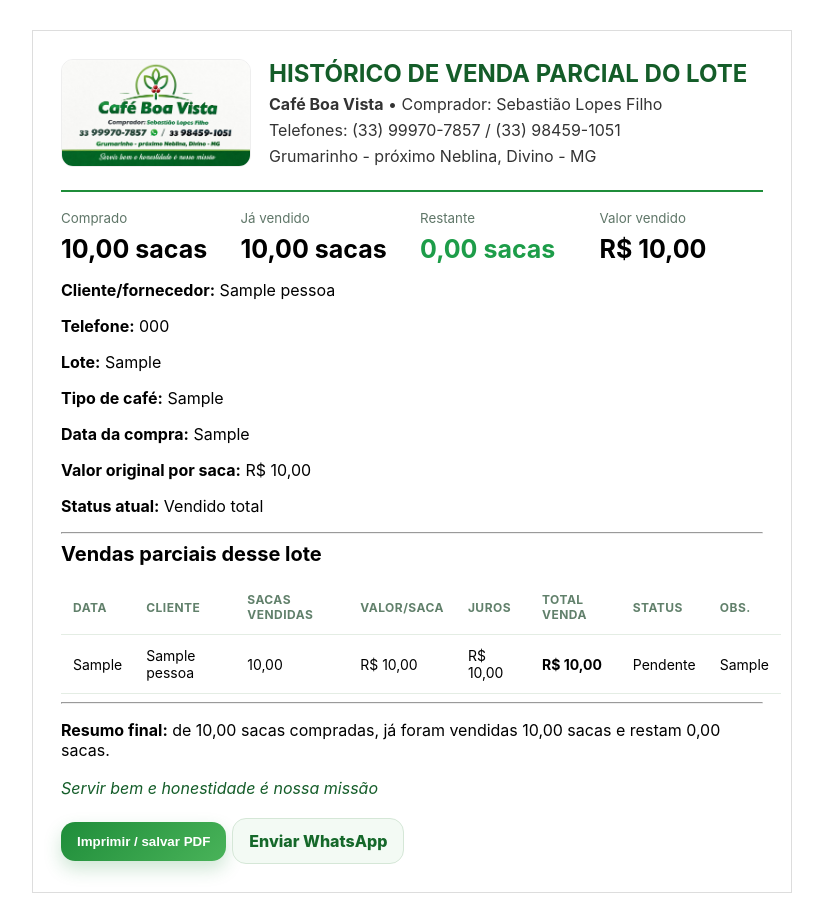
After one commit to sketchJayJay/sistemaagroseguro, a Flask app: page /compras/1/historico in a window 1280 px wide. The commit adds this page. Shown: the whole page, without its empty margins (228-1051 px from the left). Run offline with Flask 3, Linux system fonts and the light colour scheme; tables that the repository leaves empty hold one stand-in row (values such as "Sample post").

Commit message:
Add files via upload

```diff
--- a/app.py
+++ b/app.py
@@ -351,6 +351,29 @@ def atualizar_adiantamentos_abertos(pessoa_id=None):
             pass
 
 
+
+
+def get_lote_historico(compra_id):
+    """Resumo completo de um lote/compra com vendas parciais e saldo restante."""
+    compra = fetchone(f"""SELECT c.*, p.nome pessoa_nome, p.documento, p.telefone, p.whatsapp, p.cidade, p.fazenda,
+        ({lote_estoque_expr()}) estoque_lote,
+        COALESCE((SELECT SUM(v.quantidade_sacas) FROM vendas v WHERE v.compra_id=c.id),0) vendido,
+        COALESCE((SELECT SUM(v.valor_total) FROM vendas v WHERE v.compra_id=c.id),0) valor_vendido,
+        COALESCE((SELECT SUM(v.lucro_total) FROM vendas v WHERE v.compra_id=c.id),0) lucro_total_lote
+        FROM compras c LEFT JOIN pessoas p ON p.id=c.pessoa_id WHERE c.id=?""", (compra_id,))
+    if not compra:
+        return None
+    vendas_lote = fetchall("""SELECT v.*, p.nome pessoa_nome
+        FROM vendas v LEFT JOIN pessoas p ON p.id=v.pessoa_id
+        WHERE v.compra_id=? ORDER BY v.data ASC, v.id ASC""", (compra_id,))
+    qtd_original = float(compra['quantidade_sacas'] or 0)
+    vendido = float(compra['vendido'] or 0)
+    restante = float(compra['estoque_lote'] or 0)
+    valor_vendido = float(compra['valor_vendido'] or 0)
+    texto = f"""Café Boa Vista\nHistórico do lote\n\nCliente/fornecedor: {compra['pessoa_nome'] or 'Sem cadastro'}\nLote: {compra['lote'] or ('Lote ' + str(compra['id']))}\nTipo: {compra['tipo_cafe'] or '-'}\nComprado: {br_num(qtd_original)} sacas\nVendido parcialmente: {br_num(vendido)} sacas\nRestante: {br_num(restante)} sacas\nValor vendido: {br_money(valor_vendido)}"""
+    return dict(compra=compra, vendas=vendas_lote, qtd_original=qtd_original, vendido=vendido,
+                restante=restante, valor_vendido=valor_vendido, texto_whatsapp=texto, hoje=today())
+
 def lote_estoque_expr():
     return """c.quantidade_sacas - COALESCE((SELECT SUM(v.quantidade_sacas) FROM vendas v WHERE v.compra_id=c.id),0)"""
 
@@ -601,7 +624,10 @@ def compras():
                     (request.form['data'], 'Saída', f"Compra de café - {lote}", 'Compra de café', total, request.form.get('status_pagamento'), f"compra:{compra_id}"))
         con.commit(); con.close(); log_acao('Compra lançada', 'compra', compra_id, f"{lote} - {br_money(total)}"); flash('Compra lançada. Sacas calculadas, lote, estoque e financeiro atualizados.')
         return redirect(url_for('compras'))
-    rows = fetchall("""SELECT compras.*, pessoas.nome pessoa_nome FROM compras LEFT JOIN pessoas ON pessoas.id = compras.pessoa_id ORDER BY compras.id DESC""")
+    rows = fetchall(f"""SELECT c.*, pessoas.nome pessoa_nome, ({lote_estoque_expr()}) estoque_lote,
+        COALESCE((SELECT SUM(v.quantidade_sacas) FROM vendas v WHERE v.compra_id=c.id),0) vendido,
+        COALESCE((SELECT SUM(v.valor_total) FROM vendas v WHERE v.compra_id=c.id),0) valor_vendido
+        FROM compras c LEFT JOIN pessoas ON pessoas.id = c.pessoa_id ORDER BY c.id DESC""")
     return render_template('compras.html', compras=rows, pessoas=pessoas_rows, hoje=today(), tipos_cafe=TIPOS_CAFE)
 
 
@@ -779,8 +805,13 @@ def vendas():
         cur.execute("INSERT INTO financeiro (data,tipo,descricao,categoria,valor,status,origem) VALUES (?,?,?,?,?,?,?)",
                     (request.form['data'], 'Entrada', f"Venda de café - {lote or venda_id}", 'Venda de café', total, request.form.get('status_recebimento'), f"venda:{venda_id}"))
         con.commit(); con.close(); update_compra_status(compra_id)
+        restante_msg = ''
+        if compra_id:
+            resto = fetchone(f"SELECT ({lote_estoque_expr()}) estoque FROM compras c WHERE c.id=?", (compra_id,))
+            restante = float(resto['estoque'] or 0) if resto else 0
+            restante_msg = f' Restam {br_num(restante)} sacas neste lote.' if restante > 0.0001 else ' Esse lote foi vendido totalmente.'
         log_acao('Venda lançada', 'venda', venda_id, f"{lote} - {br_money(total)}")
-        flash('Venda lançada com lucro, juros e status de estoque atualizados.')
+        flash('Venda lançada com lucro, juros e status de estoque atualizados.' + restante_msg)
         return redirect(url_for('vendas'))
     rows = fetchall("""SELECT vendas.*, pessoas.nome pessoa_nome FROM vendas LEFT JOIN pessoas ON pessoas.id = vendas.pessoa_id ORDER BY vendas.id DESC""")
     return render_template('vendas.html', vendas=rows, pessoas=pessoas_rows, lotes=lotes, hoje=today(), tipos_cafe=TIPOS_CAFE)
@@ -844,6 +875,15 @@ def lotes():
         COALESCE((SELECT SUM(v.lucro_total) FROM vendas v WHERE v.compra_id=c.id),0) lucro
         FROM compras c LEFT JOIN pessoas p ON p.id=c.pessoa_id ORDER BY c.id DESC""")
     return render_template('lotes.html', lotes=rows)
+
+
+@app.route('/compras/<int:compra_id>/historico')
+def historico_lote(compra_id):
+    dados = get_lote_historico(compra_id)
+    if not dados:
+        flash('Lote/compra não encontrado.')
+        return redirect(url_for('compras'))
+    return render_template('recibo_lote.html', **dados)
 
 
 @app.route('/financeiro', methods=['GET','POST'])
--- a/templates/cliente_painel.html
+++ b/templates/cliente_painel.html
@@ -25,7 +25,7 @@
 
 <div class="card"><h2>Todas as vendas do cliente</h2><table><tr><th>Data</th><th>Tipo</th><th>Lote</th><th>Sacas</th><th>Preço/saca</th><th>Juros</th><th>Total</th><th>Status</th><th>Ações</th></tr>{% for v in vendas %}<tr><td>{{ v.data }}</td><td>{{ v.tipo_cafe or '-' }}</td><td>{{ v.lote or '-' }}</td><td>{{ v.quantidade_sacas|num }}</td><td>{{ v.valor_saca|money }}</td><td>{{ v.valor_juros|money }}</td><td>{{ v.valor_total|money }}</td><td><span class="badge {% if v.status_recebimento=='Recebido' %}ok{% else %}bad{% endif %}">{{ v.status_recebimento }}</span></td><td><a class="mini" href="{{ url_for('editar_venda', venda_id=v.id) }}">Editar</a></td></tr>{% endfor %}</table></div>
 
-<div class="card"><h2>Lotes/compras deste cliente</h2><table><tr><th>Data</th><th>Tipo</th><th>Lote</th><th>Comprado</th><th>Vendido</th><th>Estoque</th><th>Status</th><th>Ações</th></tr>{% for c in compras %}<tr><td>{{ c.data }}</td><td>{{ c.tipo_cafe or '-' }}</td><td>{{ c.lote or '-' }}</td><td>{{ c.quantidade_sacas|num }}</td><td>{{ c.vendido|num }}</td><td><b>{{ c.estoque_lote|num }}</b></td><td><span class="badge {% if c.estoque_lote>0 %}ok{% endif %}">{{ c.status_lote }}</span></td><td><a class="mini" href="{{ url_for('editar_compra', compra_id=c.id) }}">Editar</a></td></tr>{% endfor %}</table></div>
+<div class="card"><h2>Lotes/compras deste cliente</h2><table><tr><th>Data</th><th>Tipo</th><th>Lote</th><th>Comprado</th><th>Vendido</th><th>Estoque</th><th>Status</th><th>Ações</th></tr>{% for c in compras %}<tr><td>{{ c.data }}</td><td>{{ c.tipo_cafe or '-' }}</td><td>{{ c.lote or '-' }}</td><td>{{ c.quantidade_sacas|num }}</td><td>{{ c.vendido|num }}</td><td><b>{{ c.estoque_lote|num }}</b></td><td><span class="badge {% if c.estoque_lote>0 %}ok{% endif %}">{{ c.status_lote }}</span></td><td><a class="mini" href="{{ url_for('historico_lote', compra_id=c.id) }}" target="_blank">Histórico</a><a class="mini" href="{{ url_for('editar_compra', compra_id=c.id) }}">Editar</a></td></tr>{% endfor %}</table></div>
 
 <div class="card"><h2>Provas salvas no painel</h2><table><tr><th>Data</th><th>Cata</th><th>Qtd. sacas</th><th>Bebida</th><th>Umidade</th><th>Resultado</th></tr>{% for p in provas %}<tr><td>{{ p.data }}</td><td>{{ p.cata or '-' }}</td><td>{{ (p.quantidade_sacas or p.quantidade)|num }}</td><td>{{ p.bebida or '-' }}</td><td>{{ p.umidade or '-' }}</td><td><span class="badge">{{ p.aprovado or 'Em análise' }}</span></td></tr>{% endfor %}</table></div>
 
--- a/templates/lotes.html
+++ b/templates/lotes.html
@@ -1,2 +1,2 @@
 {% extends 'base.html' %}{% block content %}
-<h1>Lotes e estoque</h1><p class="subtitle">Rastreie o café desde a compra até a venda parcial ou total.</p><div class="card"><table><tr><th>Lote</th><th>Fornecedor</th><th>Tipo</th><th>Comprado</th><th>Vendido</th><th>Estoque</th><th>Custo/saca</th><th>Valor estoque</th><th>Lucro gerado</th><th>Status</th></tr>{% for l in lotes %}<tr><td>{{ l.lote or ('Lote ' ~ l.id) }}</td><td>{{ l.pessoa_nome or '-' }}</td><td>{{ l.tipo_cafe or '-' }}</td><td>{{ l.quantidade_sacas|num }}</td><td>{{ l.vendido|num }}</td><td><b>{{ l.estoque_lote|num }}</b></td><td>{{ l.valor_saca|money }}</td><td>{{ (l.estoque_lote * l.valor_saca)|money }}</td><td class="money">{{ l.lucro|money }}</td><td><span class="badge {% if l.estoque_lote>0 %}ok{% endif %}">{% if l.estoque_lote<=0 %}Vendido total{% else %}{{ l.status_lote or 'Em estoque' }}{% endif %}</span></td></tr>{% endfor %}</table></div>{% endblock %}
+<h1>Lotes e estoque</h1><p class="subtitle">Rastreie o café desde a compra até a venda parcial ou total. Use o histórico para mostrar ao cliente o que já foi vendido e o que ainda ficou.</p><div class="card"><table><tr><th>Lote</th><th>Fornecedor</th><th>Tipo</th><th>Comprado</th><th>Vendido</th><th>Restante</th><th>Custo/saca</th><th>Valor estoque</th><th>Lucro gerado</th><th>Status</th><th>Ações</th></tr>{% for l in lotes %}<tr><td>{{ l.lote or ('Lote ' ~ l.id) }}</td><td>{{ l.pessoa_nome or '-' }}</td><td>{{ l.tipo_cafe or '-' }}</td><td>{{ l.quantidade_sacas|num }}</td><td>{{ l.vendido|num }}</td><td><b>{{ l.estoque_lote|num }}</b></td><td>{{ l.valor_saca|money }}</td><td>{{ (l.estoque_lote * l.valor_saca)|money }}</td><td class="money">{{ l.lucro|money }}</td><td><span class="badge {% if l.estoque_lote>0 %}ok{% endif %}">{% if l.estoque_lote<=0 %}Vendido total{% elif l.vendido>0 %}Vendido parcial{% else %}{{ l.status_lote or 'Em estoque' }}{% endif %}</span></td><td><a class="mini" href="{{ url_for('historico_lote', compra_id=l.id) }}" target="_blank">Histórico</a></td></tr>{% endfor %}</table></div>{% endblock %}
--- /dev/null
+++ b/templates/recibo_lote.html
@@ -0,0 +1,64 @@
+<!doctype html>
+<html lang="pt-br">
+<head>
+  <meta charset="utf-8">
+  <meta name="viewport" content="width=device-width,initial-scale=1">
+  <title>Histórico do lote</title>
+  <link rel="stylesheet" href="{{ url_for('static', filename='style.css') }}">
+</head>
+<body class="print">
+  <div class="receipt wide-receipt">
+    <div class="receipt-head">
+      <img src="{{ url_for('static', filename='logo_boavista.jpg') }}" alt="Logo Café Boa Vista">
+      <div>
+        <h1>HISTÓRICO DE VENDA PARCIAL DO LOTE</h1>
+        <p class="receipt-company"><b>Café Boa Vista</b> • Comprador: Sebastião Lopes Filho</p>
+        <p class="receipt-company">Telefones: (33) 99970-7857 / (33) 98459-1051</p>
+        <p class="receipt-company">Grumarinho - próximo Neblina, Divino - MG</p>
+      </div>
+    </div>
+
+    <div class="grid metrics no-break">
+      <div class="metric"><small>Comprado</small><strong>{{ qtd_original|num }} sacas</strong></div>
+      <div class="metric"><small>Já vendido</small><strong>{{ vendido|num }} sacas</strong></div>
+      <div class="metric good"><small>Restante</small><strong>{{ restante|num }} sacas</strong></div>
+      <div class="metric"><small>Valor vendido</small><strong>{{ valor_vendido|money }}</strong></div>
+    </div>
+
+    <p><b>Cliente/fornecedor:</b> {{ compra.pessoa_nome or 'Sem cadastro' }}</p>
+    <p><b>Telefone:</b> {{ compra.telefone or compra.whatsapp or '-' }}</p>
+    <p><b>Lote:</b> {{ compra.lote or ('Lote ' ~ compra.id) }}</p>
+    <p><b>Tipo de café:</b> {{ compra.tipo_cafe or '-' }}</p>
+    <p><b>Data da compra:</b> {{ compra.data }}</p>
+    <p><b>Valor original por saca:</b> {{ compra.valor_saca|money }}</p>
+    <p><b>Status atual:</b> {% if restante<=0 %}Vendido total{% elif vendido>0 %}Vendido parcial{% else %}Em estoque{% endif %}</p>
+
+    <hr>
+    <h2>Vendas parciais desse lote</h2>
+    {% if vendas %}
+      <table>
+        <tr><th>Data</th><th>Cliente</th><th>Sacas vendidas</th><th>Valor/saca</th><th>Juros</th><th>Total venda</th><th>Status</th><th>Obs.</th></tr>
+        {% for v in vendas %}
+        <tr>
+          <td>{{ v.data }}</td>
+          <td>{{ v.pessoa_nome or compra.pessoa_nome or '-' }}</td>
+          <td>{{ v.quantidade_sacas|num }}</td>
+          <td>{{ v.valor_saca|money }}</td>
+          <td>{{ v.valor_juros|money }}</td>
+          <td><b>{{ v.valor_total|money }}</b></td>
+          <td>{{ v.status_recebimento or '-' }}</td>
+          <td>{{ v.observacao or '-' }}</td>
+        </tr>
+        {% endfor %}
+      </table>
+    {% else %}
+      <p>Nenhuma venda parcial lançada neste lote ainda.</p>
+    {% endif %}
+
+    <hr>
+    <p><b>Resumo final:</b> de {{ qtd_original|num }} sacas compradas, já foram vendidas {{ vendido|num }} sacas e restam {{ restante|num }} sacas.</p>
+    <p class="receipt-slogan">Servir bem e honestidade é nossa missão</p>
+    <div class="actions no-print"><button onclick="window.print()" class="btn">Imprimir / salvar PDF</button><a class="btn light" href="{{ whatsapp_link(texto_whatsapp) }}" target="_blank">Enviar WhatsApp</a></div>
+  </div>
+</body>
+</html>
```
Also changed, not shown: templates/compras.html (+9 -3 lines).
